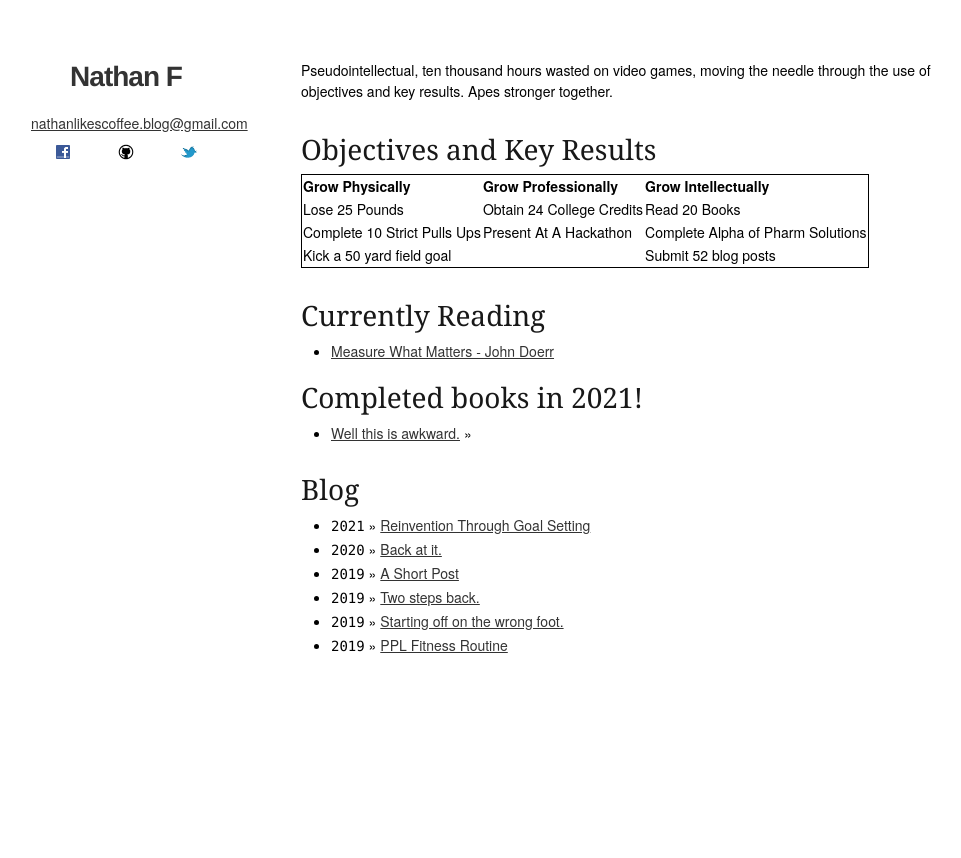
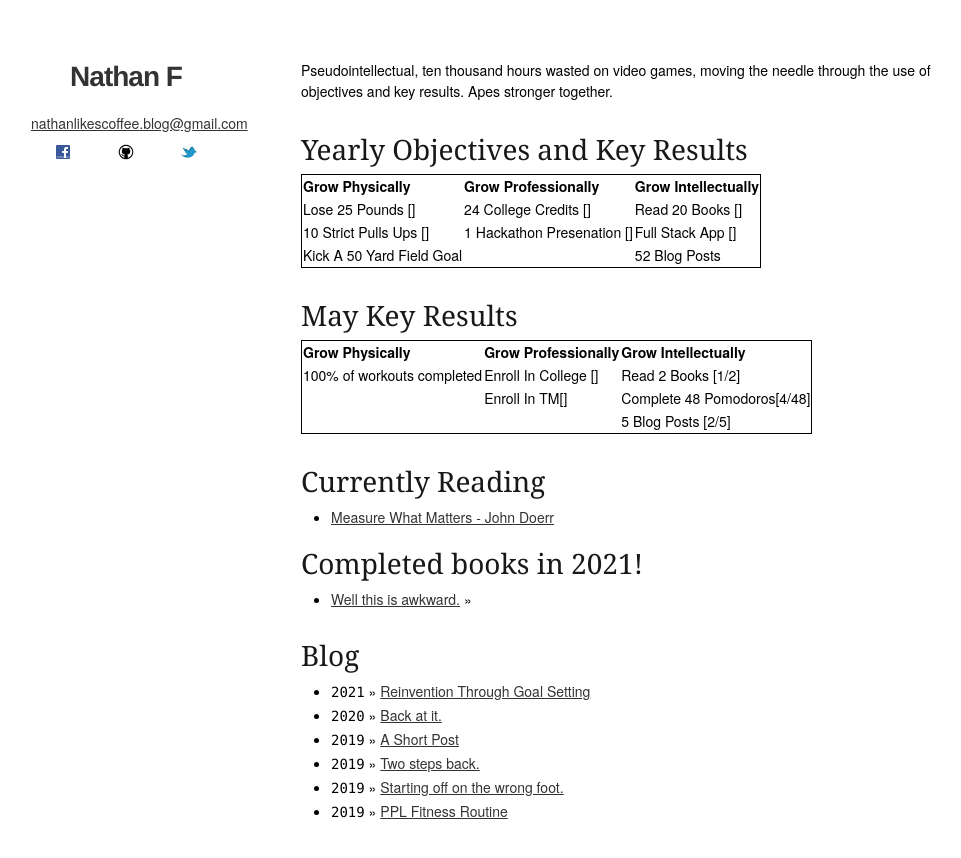
Before and after one commit to Nathanlikescoffee/Blog, a Jekyll site: the page built from index.html, in a window 1280 px wide. Shown: the top 858 px of the page, without its empty margins (169-1130 px from the left). Built offline with Jekyll 4.4.1, drawn with Linux system fonts in a browser that asks for light colours.

Commit message:
Update index.html

```diff
--- a/index.html
+++ b/index.html
@@ -9,7 +9,7 @@ title: Nathan Likes Coffee
 </div>
 
 <div class="landing-item">
-    <h3>Objectives and Key Results</h3>
+    <h3>Yearly Objectives and Key Results</h3>
     <table>
         <tr>
           <th>Grow Physically</th>
@@ -17,19 +17,45 @@ title: Nathan Likes Coffee
           <th>Grow Intellectually</th>
         </tr>
         <tr>
-          <td>Lose 25 Pounds</td>
-          <td>Obtain 24 College Credits</td>
-          <td>Read 20 Books</td>
+          <td>Lose 25 Pounds []</td>
+          <td>24 College Credits []</td>
+          <td>Read 20 Books []</td>
         </tr>
         <tr>
-          <td>Complete 10 Strict Pulls Ups</td>
-          <td>Present At A Hackathon</td>
-          <td>Complete Alpha of Pharm Solutions</td>
+          <td>10 Strict Pulls Ups []</td>
+          <td>1 Hackathon Presenation []</td>
+          <td>Full Stack App []</td>
         </tr>
         <tr>
-          <td>Kick a 50 yard field goal</td>
+          <td>Kick A 50 Yard Field Goal</td>
           <td></td>
-          <td>Submit 52 blog posts </td>
+          <td>52 Blog Posts</td>
+        </tr>
+      </table>
+</div>
+
+<div class="landing-item">
+    <h3>May Key Results</h3>
+    <table>
+        <tr>
+          <th>Grow Physically </th>
+          <th>Grow Professionally </th>
+          <th>Grow Intellectually </th>
+        </tr>
+        <tr>
+          <td>100% of workouts completed</td>
+          <td>Enroll In College []</td>
+          <td>Read 2 Books [1/2]</td>
+        </tr>
+        <tr>
+          <td></td>
+          <td>Enroll In TM[]</td>
+          <td>Complete 48 Pomodoros[4/48]</td>
+        </tr>
+        <tr>
+          <td></td>
+          <td></td>
+          <td>5 Blog Posts [2/5]</td>
         </tr>
       </table>
 </div>
```
